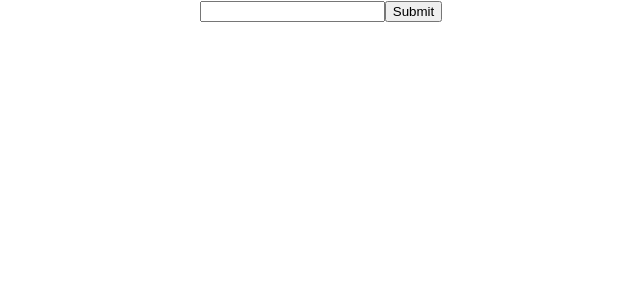
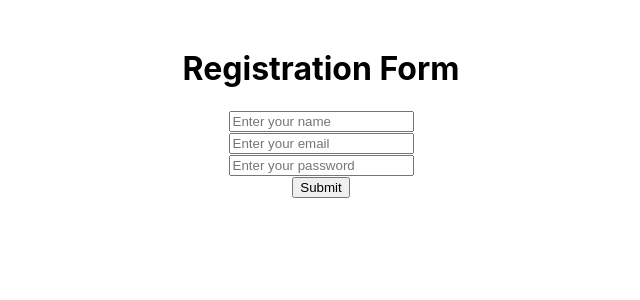
Before and after one commit to swapnilranmale2003/react-practicals, a React (Create React App) app in the folder practiseset3/: page / in a window 1280 px wide. Shown: the top 300 px of the page, without its empty margins (319-959 px from the left). Built offline with nearby package versions, Linux system fonts and the light colour scheme.

Commit message:
Registration for using react

```diff
--- a/practiseset3/src/App.js
+++ b/practiseset3/src/App.js
@@ -3,6 +3,7 @@ import './App.css';
 import { useState } from 'react';
 import UnControlled from './Component/UnControlled/UnControlled';
 import Parent from './Component/LiftingState/Parent';
+import Register from './Component/Registration/Register';
 
 //1 React form
 //Controlled compo
@@ -39,7 +40,8 @@ function App() {
 
       </form> */}
       {/* <UnControlled /> */}
-      <Parent />
+      {/* <Parent /> */}
+      <Register />
     </div>
   );
 }
--- /dev/null
+++ b/practiseset3/src/Component/Registration/Register.jsx
@@ -0,0 +1,69 @@
+import React, { useEffect, useState } from "react";
+import "./Register.css";
+function Register() {
+  const data = { name: "", email: "", password: "" };
+  const [inputData, setInputData] = useState(data);
+  const [flag, setFlag] = useState(false);
+  useEffect(() => {
+    console.log("Registered");
+  }, [flag]);
+  function handleData(e) {
+    setInputData({ ...inputData, [e.target.name]: e.target.value });
+    console.log(inputData);
+  }
+  function handleSubmit(e) {
+    e.preventDefault();
+    if (!inputData.name || !inputData.email || !inputData.password) {
+      alert("all fields are mandatory");
+    } else {
+      setFlag(true);
+    }
+  }
+  return (
+    <div>
+      <pre>
+        {flag ? <h2>Hello {inputData.name}You are registered</h2> : ""}{" "}
+      </pre>
+      <form action="" className="container" onSubmit={handleSubmit}>
+        <div className="header">
+          <h1>Registration Form</h1>
+        </div>
+        <div>
+          <input
+            type="text"
+            name="name"
+            id=""
+            value={inputData.name}
+            onChange={handleData}
+            placeholder="Enter your name"
+          />
+        </div>
+        <div>
+          <input
+            type="email"
+            name="email"
+            id=""
+            value={inputData.email}
+            onChange={handleData}
+            placeholder="Enter your email"
+          />
+        </div>
+        <div>
+          <input
+            type="password"
+            name="password"
+            value={inputData.password}
+            onChange={handleData}
+            id=""
+            placeholder="Enter your password"
+          />
+        </div>
+        <div>
+          <button type="submit">Submit</button>
+        </div>
+      </form>
+    </div>
+  );
+}
+
+export default Register;
```
Also changed, not shown: practiseset3/src/Component/Registration/Register.css (added).
